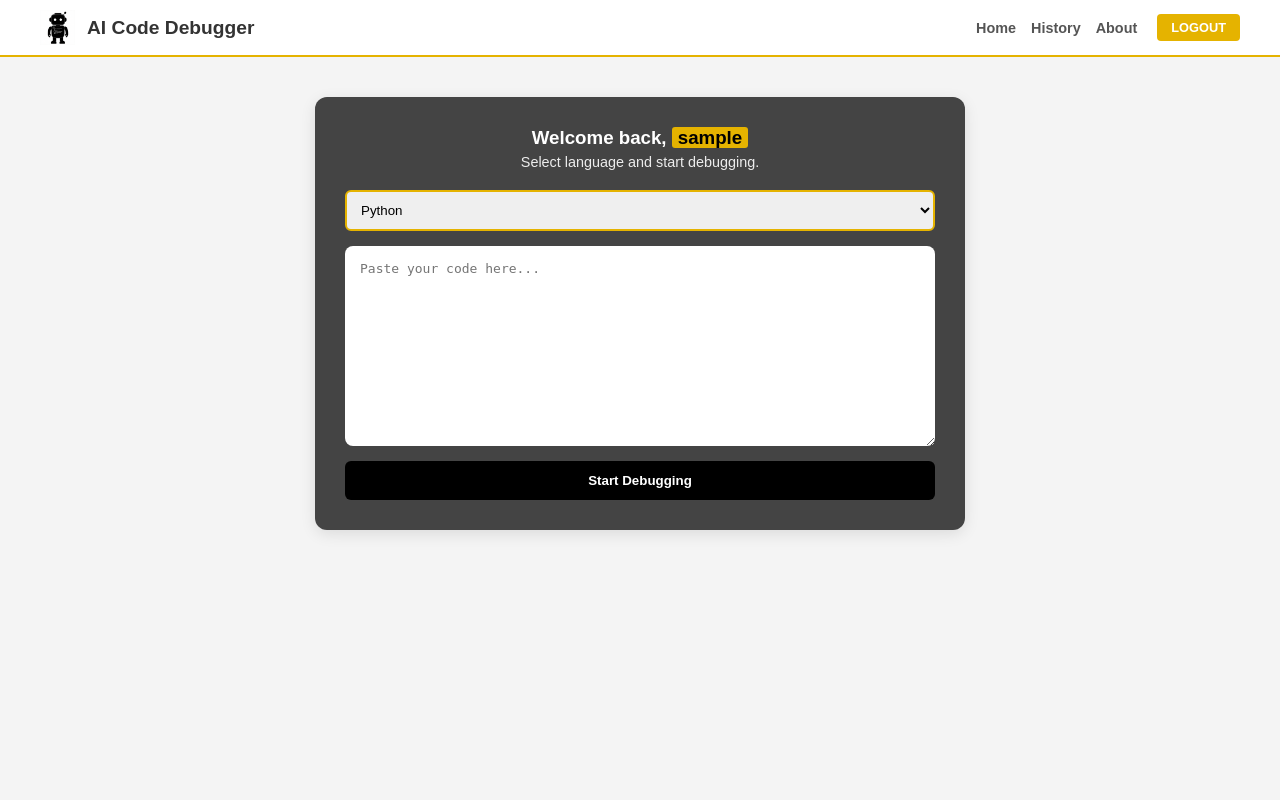
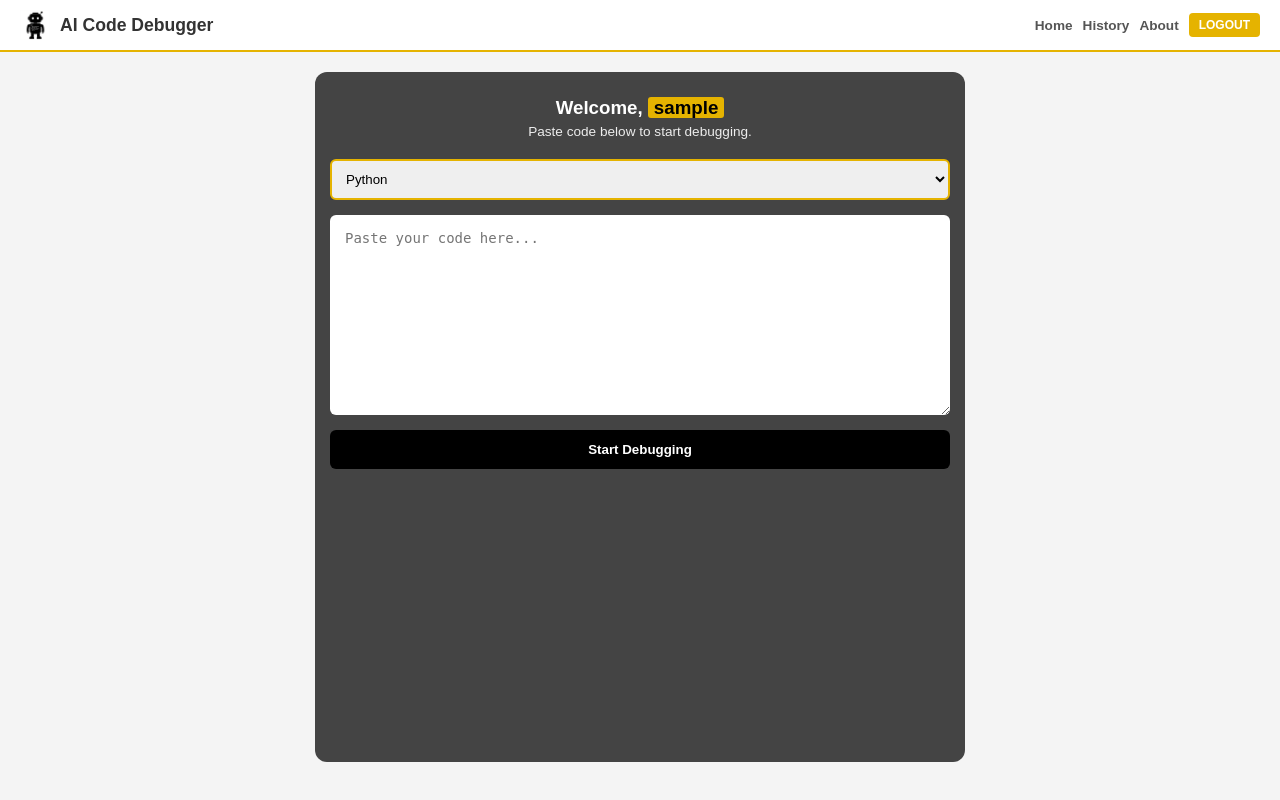
Before and after one commit to mariaferoz1204-cmyk/AIcodeCorrector, a Flask app: page / in a window 1280 px wide. Run offline with Flask 3, Linux system fonts and the light colour scheme; the visitor is signed in with stand-in values (Sample User, id 1).

Commit message:
Complete mobile responsive fix

```diff
--- a/templates/index.html
+++ b/templates/index.html
@@ -8,117 +8,81 @@
         * { margin: 0; padding: 0; box-sizing: border-box; font-family: 'Poppins', sans-serif; }
         body { background-color: #f4f4f4; overflow-x: hidden; }
 
-        /* HEADER: Horizontal row, sticky at top */
+        /* HEADER: Fully Responsive */
         .header {
-            display: flex !important;
+            display: flex;
             justify-content: space-between;
             align-items: center;
-            padding: 10px 40px;
+            padding: 10px 20px;
             background: #fff;
             border-bottom: 2px solid #E5B300;
             position: sticky;
             top: 0;
             z-index: 1000;
         }
-        .header-left { display: flex; align-items: center; gap: 12px; }
-        .site-title { font-size: 1.2rem; color: #333; }
+        .header-left { display: flex; align-items: center; gap: 10px; }
+        .site-title { font-size: 1.1rem; color: #333; }
 
-        .nav-container { display: flex !important; align-items: center; gap: 20px; }
-        .nav-links {
-            display: flex !important;
-            list-style: none !important;
-            gap: 15px;
-        }
-        .nav-links a { text-decoration: none; color: #555; font-weight: 600; font-size: 0.9rem; }
-        .nav-links a:hover { color: #E5B300; }
+        .nav-container { display: flex; align-items: center; gap: 10px; }
+        .nav-links { display: flex; list-style: none; gap: 10px; }
+        .nav-links a { text-decoration: none; color: #555; font-weight: 600; font-size: 0.85rem; }
 
         .logout-btn {
             background: #E5B300;
             color: white;
-            padding: 6px 14px;
+            padding: 5px 10px;
             border-radius: 4px;
             text-decoration: none;
             font-weight: bold;
-            font-size: 0.8rem;
+            font-size: 0.75rem;
         }
 
-        /* MAIN SECTION: Centered Panel */
+        /* Responsive Main Section */
         .hero {
-            padding: 40px 20px;
+            padding: 20px 15px;
             display: flex;
             justify-content: center;
-            align-items: flex-start;
             min-height: calc(100vh - 70px);
         }
         .hero-panel {
             background: #444;
             color: white;
-            padding: 30px;
+            padding: 25px 15px;
             border-radius: 12px;
             width: 100%;
             max-width: 650px;
             text-align: center;
-            box-shadow: 0 4px 15px rgba(0,0,0,0.1);
         }
         .highlight { background: #E5B300; color: black; padding: 0 6px; border-radius: 3px; }
 
-        /* VERTICAL STACK */
-        .debug-stack {
-            display: flex !important;
-            flex-direction: column !important;
-            gap: 15px;
-            margin-top: 20px;
+        .debug-stack { display: flex; flex-direction: column; gap: 15px; margin-top: 20px; }
+        .styled-select, .styled-textarea, .debug-btn { width: 100%; border-radius: 6px; }
+
+        .styled-select { padding: 10px; border: 2px solid #E5B300; }
+        .styled-textarea {
+            height: 200px; padding: 15px; border: none; font-family: monospace;
+            font-size: 14px; resize: vertical; color: #333;
         }
-        .styled-select {
-            width: 100%;
-            padding: 10px;
-            border-radius: 6px;
-            border: 2px solid #E5B300;
-        }
-        .styled-textarea {
-            width: 100%;
-            height: 200px;
-            padding: 15px;
-            border-radius: 8px;
-            border: none;
-            font-family: monospace;
-            font-size: 13px;
-            resize: vertical;
-            color: #333;
-        }
-        .debug-btn {
-            width: 100%;
-            padding: 12px;
-            background: #000;
-            color: #fff;
-            border: none;
-            border-radius: 6px;
-            font-weight: bold;
-            cursor: pointer;
-            transition: 0.3s;
-        }
+        .debug-btn { padding: 12px; background: #000; color: #fff; border: none; font-weight: bold; cursor: pointer; }
         .debug-btn:hover { background: #E5B300; color: #000; }
 
-        /* RESULT BOX STYLES */
-        #resultBox {
-            margin-top: 15px;
-            padding: 15px;
-            border-radius: 8px;
-            display: none; /* Hidden until debugging starts */
-            text-align: left;
-            font-size: 0.9rem;
-            line-height: 1.5;
-            white-space: pre-wrap; /* Maintains error formatting */
-        }
+        #resultBox { margin-top: 15px; padding: 15px; border-radius: 8px; display: none; text-align: left; font-size: 0.9rem; white-space: pre-wrap; }
         .error-msg { background: #fee2e2; color: #b91c1c; border: 1px solid #f87171; }
         .success-msg { background: #dcfce7; color: #15803d; border: 1px solid #4ade80; }
+
+        /* Mobile Adjustments */
+        @media (max-width: 600px) {
+            .header { flex-direction: column; gap: 10px; padding: 15px; }
+            .site-title { font-size: 1rem; }
+            .hero-panel { padding: 20px 10px; }
+            .content-text { font-size: 18px !important; }
+        }
     </style>
 </head>
 <body>
-
     <header class="header">
         <div class="header-left">
-            <img src="{{ url_for('static', filename='logo.png') }}" width="35">
+            <img src="{{ url_for('static', filename='logo.png') }}" width="30">
             <h1 class="site-title">AI Code Debugger</h1>
         </div>
         <nav class="nav-container">
@@ -133,8 +97,8 @@
 
     <main class="hero">
         <div class="hero-panel">
-            <h3>Welcome back, <span class="highlight">{{ user }}</span></h3>
-            <p style="font-size: 0.9rem; margin-top: 5px; opacity: 0.9;">Select language and start debugging.</p>
+            <h3>Welcome, <span class="highlight">{{ user }}</span></h3>
+            <p style="font-size: 0.85rem; margin-top: 5px; opacity: 0.9;">Paste code below to start debugging.</p>
 
             <div class="debug-stack">
                 <select id="languageSelect" class="styled-select">
@@ -142,11 +106,8 @@
                     <option value="Java">Java</option>
                     <option value="C++">C++</option>
                 </select>
-
                 <textarea id="codeInput" class="styled-textarea" placeholder="Paste your code here..."></textarea>
-
                 <button class="debug-btn" onclick="runAnalysis()">Start Debugging</button>
-
                 <div id="resultBox"></div>
             </div>
         </div>
@@ -157,38 +118,31 @@
             const code = document.getElementById('codeInput').value;
             const lang = document.getElementById('languageSelect').value;
             const resultBox = document.getElementById('resultBox');
-
             if(!code.trim()) {
                 resultBox.style.display = "block";
                 resultBox.className = "error-msg";
-                resultBox.innerHTML = "<strong>Notice:</strong> Please paste some code first!";
+                resultBox.innerHTML = "Please paste code first!";
                 return;
             }
-
             try {
                 const response = await fetch('/analyze', {
                     method: 'POST',
                     headers: {'Content-Type': 'application/json'},
                     body: JSON.stringify({ code: code, language: lang })
                 });
-
                 const data = await response.json();
-
-                // Show result box
                 resultBox.style.display = "block";
-
-                if (data.status === "success" && data.message === "No syntax errors found!") {
+                if (data.status === "success") {
                     resultBox.className = "success-msg";
-                    resultBox.innerHTML = "<strong>Success!</strong><br>" + data.message;
+                    resultBox.innerHTML = "<strong>Success:</strong> " + data.message;
                 } else {
                     resultBox.className = "error-msg";
-                    resultBox.innerHTML = "<strong>Debugger Found Issues:</strong><br>" + data.message;
+                    resultBox.innerHTML = "<strong>Issue Found:</strong> " + data.message;
                 }
-
             } catch (error) {
                 resultBox.style.display = "block";
                 resultBox.className = "error-msg";
-                resultBox.innerHTML = "<strong>Connection Error:</strong> Could not reach the server.";
+                resultBox.innerHTML = "Server Error.";
             }
         }
     </script>
```
Also changed, not shown: templates/about.html (+29 -19 lines), templates/history.html (+33 -31 lines).
